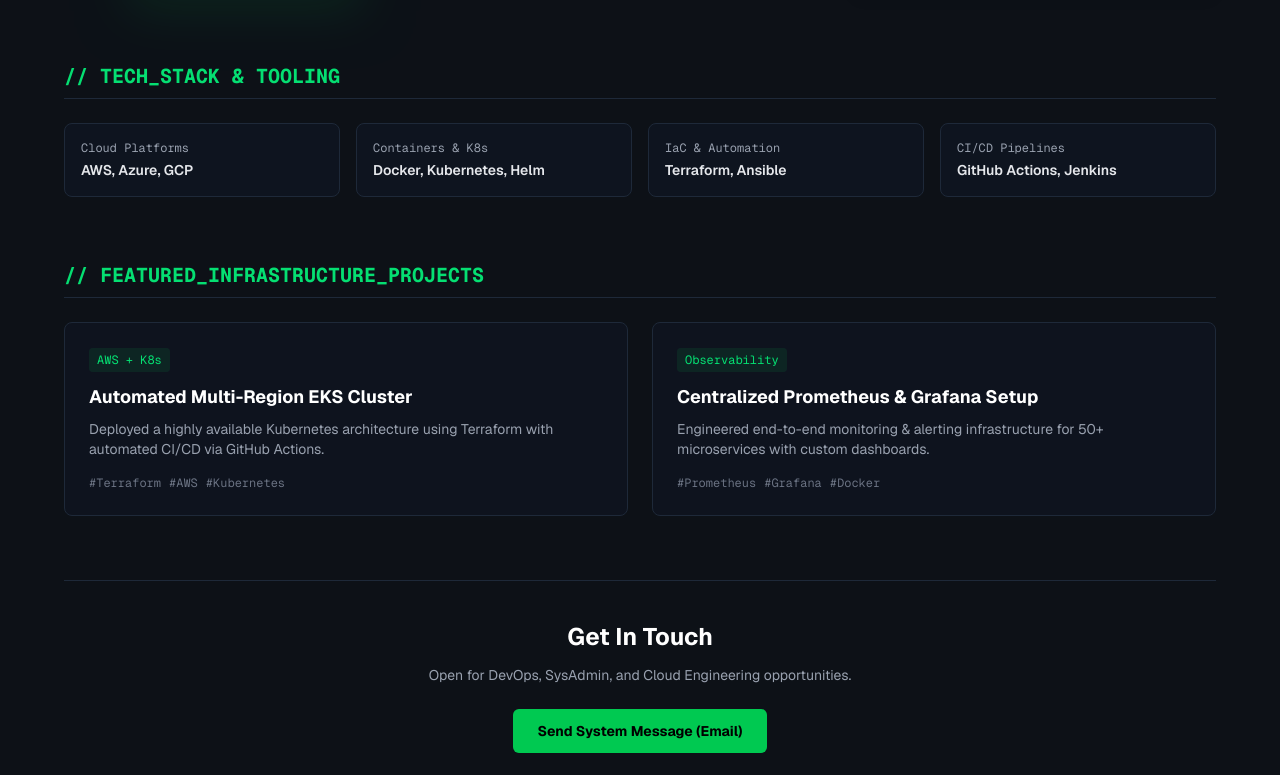
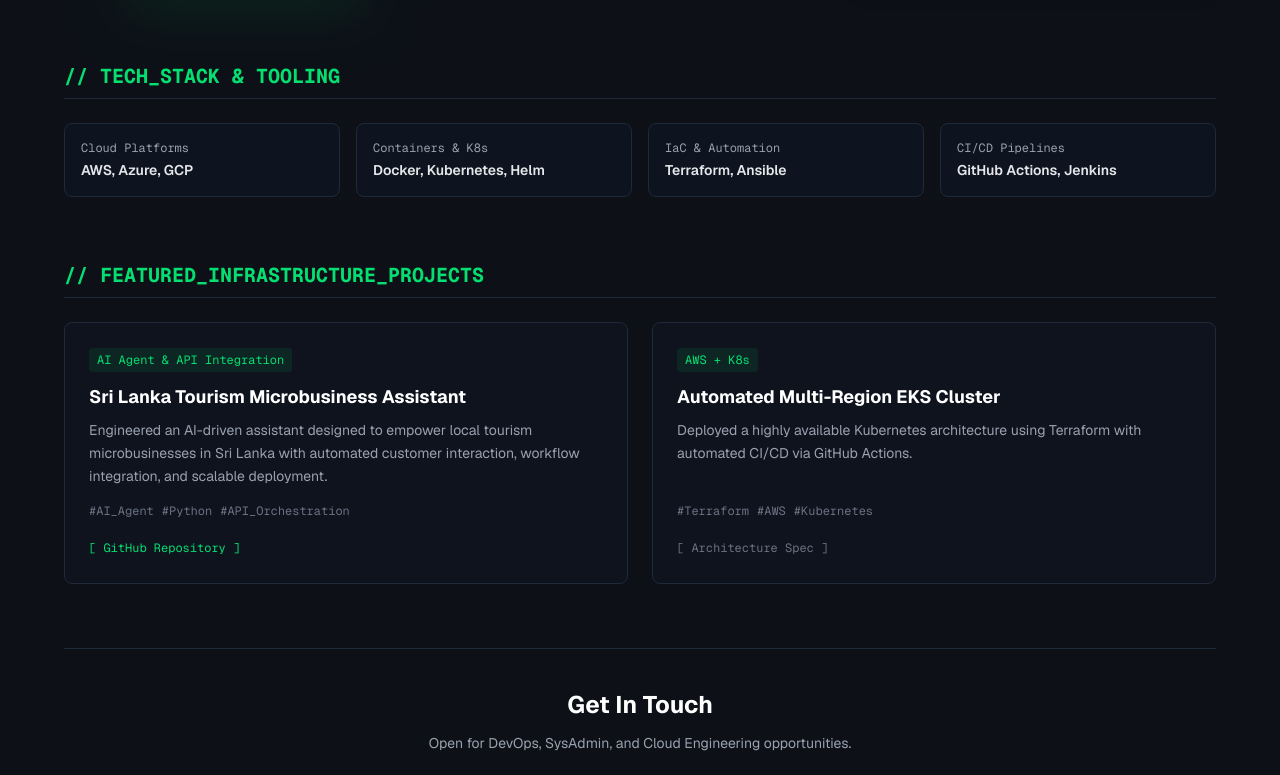
Before and after one commit to dinusha014/devops-portfolio, a Next.js app: page / in a window 1280 px wide. Shown: the part 431-1206 px from the top of the page. Built offline with nearby package versions, Linux system fonts and the light colour scheme.

Commit message:
Add Tourism AI project

```diff
--- a/app/page.tsx
+++ b/app/page.tsx
@@ -1,6 +1,6 @@
 import Terminal from "./components/Terminal";
 import Image from "next/image";
-import profileImg from "../public/profile.png";
+import profileImg from "@/public/profile.png";
 
 export default function Home() {
   return (
@@ -23,6 +23,7 @@
               src={profileImg}
               alt="Chamod Dinusha"
               fill
+              sizes="(max-width: 768px) 100vw, 256px"
               className="object-cover rounded-xl"
               priority
             />
@@ -80,25 +81,44 @@
           // FEATURED_INFRASTRUCTURE_PROJECTS
         </h2>
         <div className="grid grid-cols-1 md:grid-cols-2 gap-6">
-          <div className="bg-gray-900/40 border border-gray-800 p-6 rounded-lg hover:border-green-500/30 transition">
-            <span className="text-xs font-mono text-green-400 bg-green-500/10 px-2 py-1 rounded">AWS + K8s</span>
-            <h3 className="text-lg font-bold mt-3 mb-2">Automated Multi-Region EKS Cluster</h3>
-            <p className="text-gray-400 text-sm mb-4">
-              Deployed a highly available Kubernetes architecture using Terraform with automated CI/CD via GitHub Actions.
-            </p>
-            <div className="flex gap-2 text-xs font-mono text-gray-500">
-              <span>#Terraform</span> <span>#AWS</span> <span>#Kubernetes</span>
+          {/* Project 1: Tourism Microbusiness Assistant */}
+          <div className="bg-gray-900/40 border border-gray-800 p-6 rounded-lg hover:border-green-500/30 transition flex flex-col justify-between">
+            <div>
+              <span className="text-xs font-mono text-green-400 bg-green-500/10 px-2 py-1 rounded">AI Agent & API Integration</span>
+              <h3 className="text-lg font-bold mt-3 mb-2">Sri Lanka Tourism Microbusiness Assistant</h3>
+              <p className="text-gray-400 text-sm mb-4 leading-relaxed">
+                Engineered an AI-driven assistant designed to empower local tourism microbusinesses in Sri Lanka with automated customer interaction, workflow integration, and scalable deployment.
+              </p>
+            </div>
+            <div>
+              <div className="flex flex-wrap gap-2 text-xs font-mono text-gray-500 mb-4">
+                <span>#AI_Agent</span> <span>#Python</span> <span>#API_Orchestration</span>
+              </div>
+              <a
+                href="https://github.com/dinusha014/SriLanka-Tourism-Microbusiness-Assistant"
+                target="_blank"
+                rel="noopener noreferrer"
+                className="text-green-400 hover:underline text-xs font-mono"
+              >
+                [ GitHub Repository ]
+              </a>
             </div>
           </div>
 
-          <div className="bg-gray-900/40 border border-gray-800 p-6 rounded-lg hover:border-green-500/30 transition">
-            <span className="text-xs font-mono text-green-400 bg-green-500/10 px-2 py-1 rounded">Observability</span>
-            <h3 className="text-lg font-bold mt-3 mb-2">Centralized Prometheus & Grafana Setup</h3>
-            <p className="text-gray-400 text-sm mb-4">
-              Engineered end-to-end monitoring & alerting infrastructure for 50+ microservices with custom dashboards.
-            </p>
-            <div className="flex gap-2 text-xs font-mono text-gray-500">
-              <span>#Prometheus</span> <span>#Grafana</span> <span>#Docker</span>
+          {/* Project 2: Multi-Region EKS Cluster */}
+          <div className="bg-gray-900/40 border border-gray-800 p-6 rounded-lg hover:border-green-500/30 transition flex flex-col justify-between">
+            <div>
+              <span className="text-xs font-mono text-green-400 bg-green-500/10 px-2 py-1 rounded">AWS + K8s</span>
+              <h3 className="text-lg font-bold mt-3 mb-2">Automated Multi-Region EKS Cluster</h3>
+              <p className="text-gray-400 text-sm mb-4 leading-relaxed">
+                Deployed a highly available Kubernetes architecture using Terraform with automated CI/CD via GitHub Actions.
+              </p>
+            </div>
+            <div>
+              <div className="flex flex-wrap gap-2 text-xs font-mono text-gray-500 mb-4">
+                <span>#Terraform</span> <span>#AWS</span> <span>#Kubernetes</span>
+              </div>
+              <span className="text-gray-500 text-xs font-mono">[ Architecture Spec ]</span>
             </div>
           </div>
         </div>
@@ -108,7 +128,7 @@
       <section id="contact" className="max-w-6xl mx-auto my-16 text-center border-t border-gray-800 pt-10">
         <h2 className="text-2xl font-bold mb-3">Get In Touch</h2>
         <p className="text-gray-400 text-sm mb-6">Open for DevOps, SysAdmin, and Cloud Engineering opportunities.</p>
-        <a href="mailto:your-email@gmail.com" className="bg-green-500 hover:bg-green-600 text-black px-6 py-3 rounded-md font-bold text-sm transition inline-block">
+        <a href="mailto:chamoddinusha176@gmail.com" className="bg-green-500 hover:bg-green-600 text-black px-6 py-3 rounded-md font-bold text-sm transition inline-block">
           Send System Message (Email)
         </a>
       </section>
```
